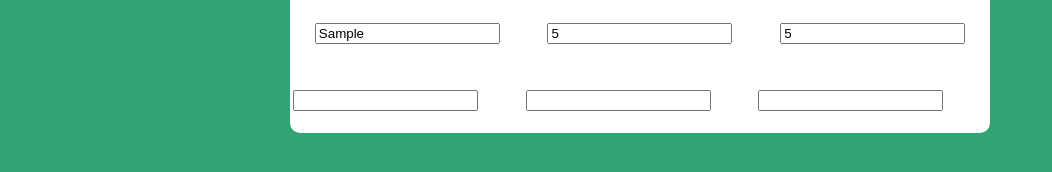
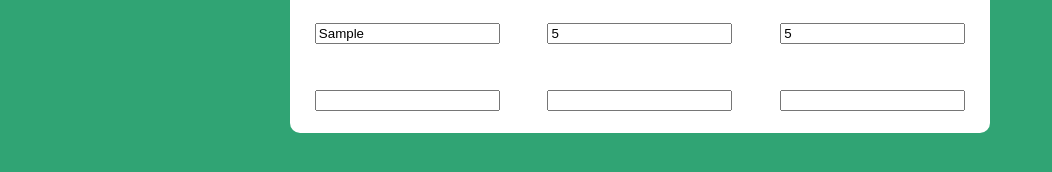
Before and after one commit to liamstrauser/stubweb, a plain HTML site: page gc.html in a window 1280 px wide. Both pictures are taken after typing "Sample", "5", "5" into the empty fields and a click on the button "add more rows!". Shown: the part 408-580 px from the top of the page, without its empty margins (0-1052 px from the left). Drawn offline with Linux system fonts and the light colour scheme.

Commit message:
CENTERED THE COLUMNS

```diff
--- a/gc.js
+++ b/gc.js
@@ -2,8 +2,12 @@ function addRows(){
     var table = document.getElementById("fullTable");
     var row = table.insertRow(-1);
     var assignmentCell = row.insertCell(0);
+    assignmentCell.style.textAlign = 'center';
     var gradeCell = row.insertCell(1);
+    gradeCell.style.textAlign = 'center';
     var weightCell = row.insertCell(2);
+    weightCell.style.textAlign = 'center';
+
 
     assignmentCell.innerHTML = '<input type="text" class="assignment" />';
     gradeCell.innerHTML = '<input type="number" class="grade" />';
```
Also changed, not shown: gc.html (+1 -1 lines).
